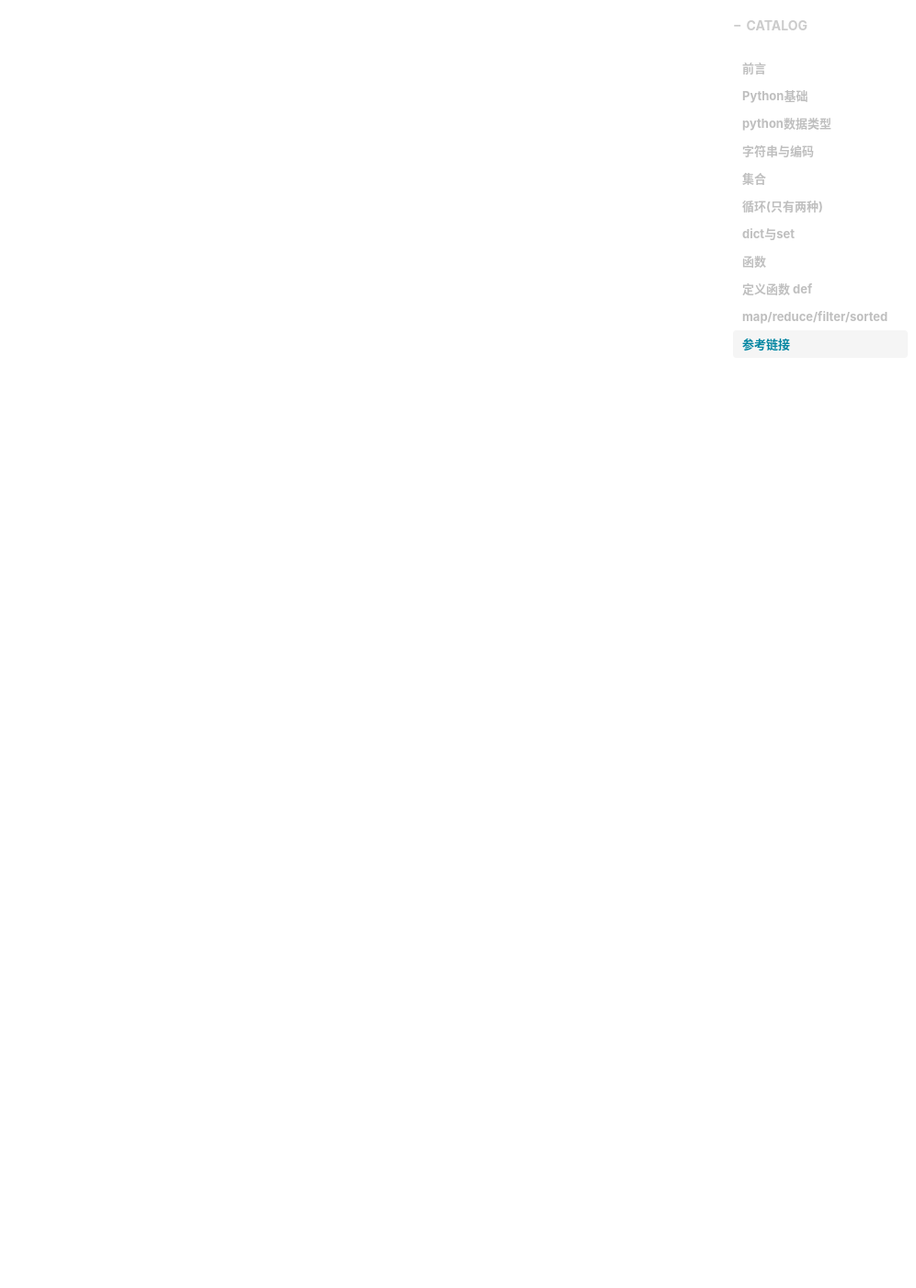
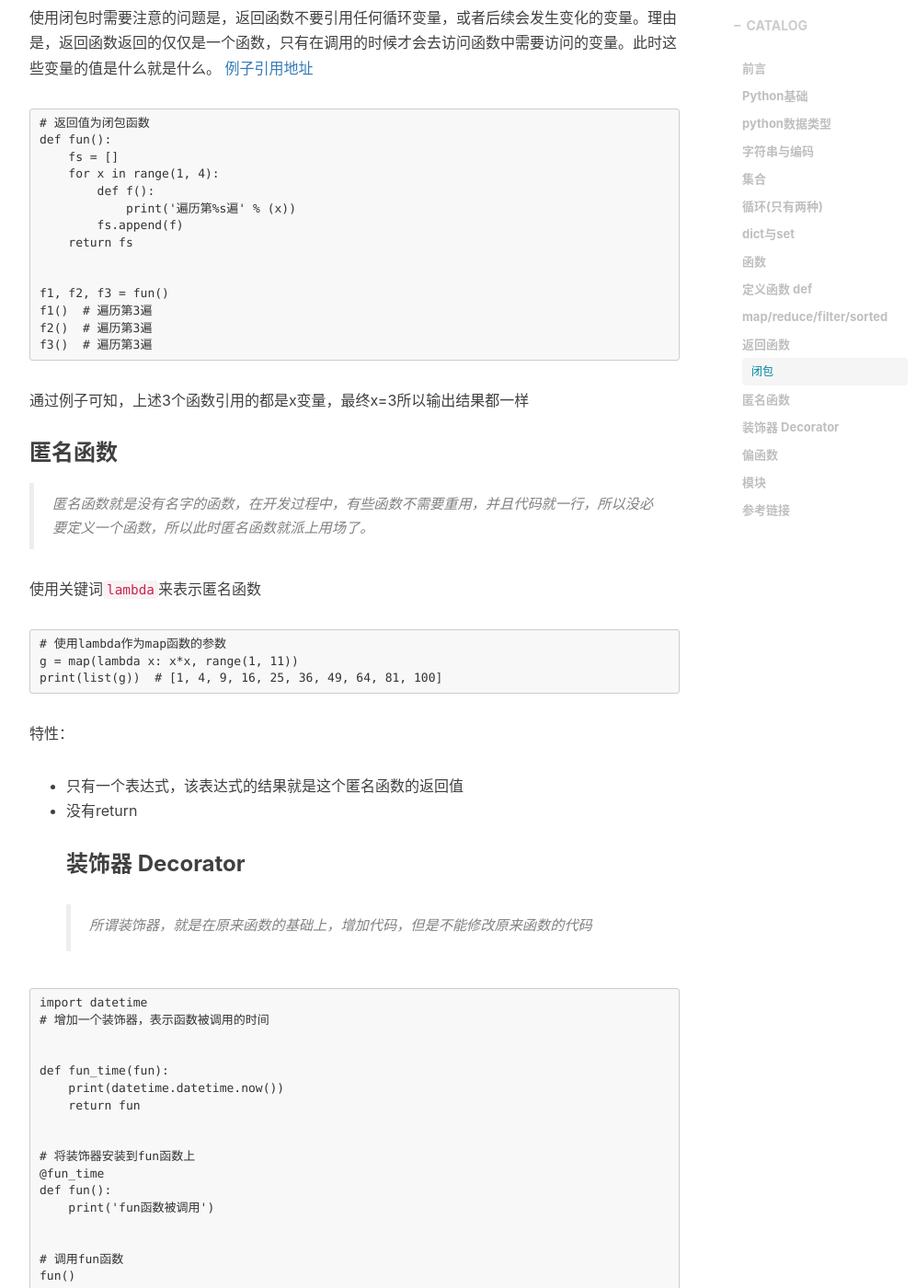
Before and after one commit to AlvinNiu/AlvinNiu.github.io, a Jekyll site: the page built from _posts/2018-10-27-python-basic-one.md, in a window 1280 px wide and 1400 px high, scrolled down 6696 px. Shown: the whole window at 92% size, without its empty margins (233-1229 px from the left). Built offline with Jekyll 4.4.1, drawn with Linux system fonts in a browser that asks for light colours; nearby versions of some CDN libraries; comment, search, counter and statistics services are not loaded; some of the changed text lies outside the part shown.

Commit message:
增加知识点

````diff
--- a/_posts/2018-10-27-python-basic-one.md
+++ b/_posts/2018-10-27-python-basic-one.md
@@ -245,6 +245,118 @@ print(sorted(arr))  # [-4, -3, 1, 5, 6, 8]
 # 通过绝对值排序，得到的结果还是原来的值
 print(sorted(arr, key=abs))  # [1, -3, -4, 5, 6, 8]
 ```
+### 返回函数
+>将函数作为返回值，通常在我们知道这个函数是干嘛的，但是这个函数的部分代码目前还不想调用，所以就先返回，等想调用的时候再调用
+
+例子如下：
+```
+# 定义返回值为函数的函数
+def helloCN():
+    print('世界你好')
+
+    def helloEN():
+        print('Hello world!')
+    return helloEN
+
+
+# 使用中文说世界你好，此时我还不会英文
+print('此时我还不会英文')
+hellEN = helloCN()
+print('现在我会英文了')
+hellEN()
+
+```
+#### 闭包
+>概念：闭包就是能够读取其他函数内部变量的函数
+
+使用闭包时需要注意的问题是，返回函数不要引用任何循环变量，或者后续会发生变化的变量。理由是，返回函数返回的仅仅是一个函数，只有在调用的时候才会去访问函数中需要访问的变量。此时这些变量的值是什么就是什么。
+[例子引用地址](https://www.liaoxuefeng.com/wiki/0014316089557264a6b348958f449949df42a6d3a2e542c000/001431835236741e42daf5af6514f1a8917b8aaadff31bf000)
+
+```
+# 返回值为闭包函数
+def fun():
+    fs = []
+    for x in range(1, 4):
+        def f():
+            print('遍历第%s遍' % (x))
+        fs.append(f)
+    return fs
+
+
+f1, f2, f3 = fun()
+f1()  # 遍历第3遍
+f2()  # 遍历第3遍
+f3()  # 遍历第3遍
+```
+通过例子可知，上述3个函数引用的都是x变量，最终x=3所以输出结果都一样
+
+### 匿名函数
+>匿名函数就是没有名字的函数，在开发过程中，有些函数不需要重用，并且代码就一行，所以没必要定义一个函数，所以此时匿名函数就派上用场了。
+
+使用关键词`lambda`来表示匿名函数
+```
+# 使用lambda作为map函数的参数
+g = map(lambda x: x*x, range(1, 11))
+print(list(g))  # [1, 4, 9, 16, 25, 36, 49, 64, 81, 100]
+```
+特性：
+* 只有一个表达式，该表达式的结果就是这个匿名函数的返回值
+* 没有return
+### 装饰器 Decorator
+>所谓装饰器，就是在原来函数的基础上，增加代码，但是不能修改原来函数的代码
+
+```
+import datetime
+# 增加一个装饰器，表示函数被调用的时间
+
+
+def fun_time(fun):
+    print(datetime.datetime.now())
+    return fun
+
+
+# 将装饰器安装到fun函数上
+@fun_time
+def fun():
+    print('fun函数被调用')
+
+
+# 调用fun函数
+fun()
+
+```
+### 偏函数
+>所谓偏函数，就是在一个函数有很多参数，但是我们每次使用只用到其中的几个，其他参数使用默认时。我们可以利用偏函数实现这一点。
+* 偏函数在`functoos`包了，使用之前要先导入该包
+
+```
+# 引入包
+import functools
+
+
+def print_person(name, sex, address):
+    print('姓名：{0}，性别：{1}，地址：{2}'.format(name, sex, address))
+
+
+# 像下面这样，后面两个参数基本一样，我不想调用的时候重复输入
+print_person('Alvin', 'Man', 'SHANDONG')
+print_person('Tom', 'Man', 'SHANDONG')
+print_person('Ted', 'Man', 'SHANDONG')
+
+# 改进
+print_person_man_sd = functools.partial(
+    print_person, sex='Man', address='SHANDONG')
+print('改进后！！！')
+print_person_man_sd('Alvin')
+print_person_man_sd('Tom')
+print_person_man_sd('Tom')
+```
+
+## 模块
+* `__xxx__`:特殊变量
+* `_xxx`:私有变量与函数
+* `xxx`:共有的变量与函数，模块外直接调用
+* `__author__`:标记模块作者
 
 ## 参考链接
 [廖雪峰官网](https://www.liaoxuefeng.com/wiki/0014316089557264a6b348958f449949df42a6d3a2e542c000)
````
